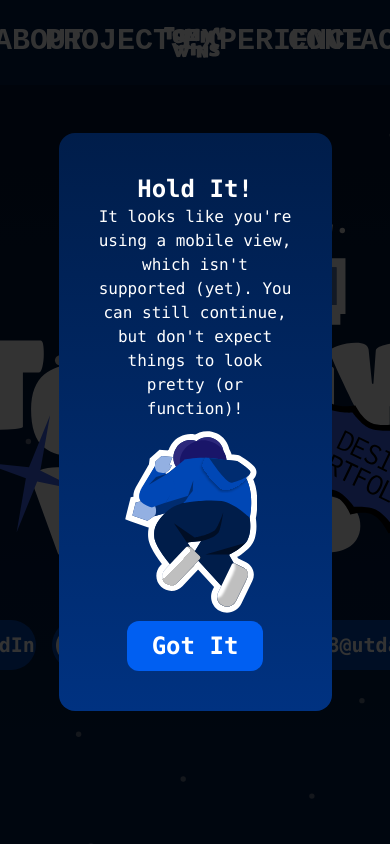
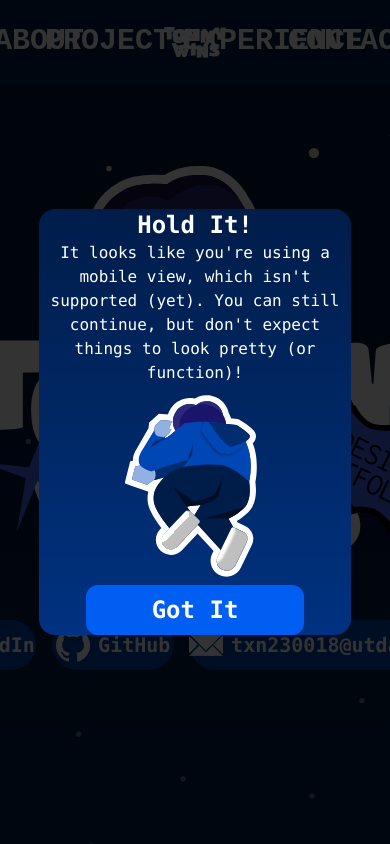
Before and after one commit to YesMyNameIsMe/TommyWins, a React (Vite) app in the folder frontend/: page / in a window 390 px wide. Shown: the top 844 px of the page. Built offline with nearby package versions, Linux system fonts and the light colour scheme.

Commit message:
Last Mobile Formatting Change I SWEAR

```diff
--- a/frontend/src/components/DetectMobile.jsx
+++ b/frontend/src/components/DetectMobile.jsx
@@ -34,7 +34,7 @@ const DetectMobile = () => {
     return (
         (isMobile &&
         <div className={`fixed w-full flex backdrop-brightness-20 z-100 items-center justify-center`} style={{ minHeight: '100vh' }}>
-            <div className="text-white w-[70%] h-[20%] justify-center items-center bg-gradient-to-b from-darkestBlue to-darkerBlue p-10 rounded-2xl">
+            <div className="text-white w-[80%] h-[20%] justify-center items-center bg-gradient-to-b from-darkestBlue to-darkerBlue rounded-2xl">
                 <div className="flex w-full h-full justify-center flex-col text-center">
                     <span className="font-mono text-2xl font-black">
                         Hold It!
```
